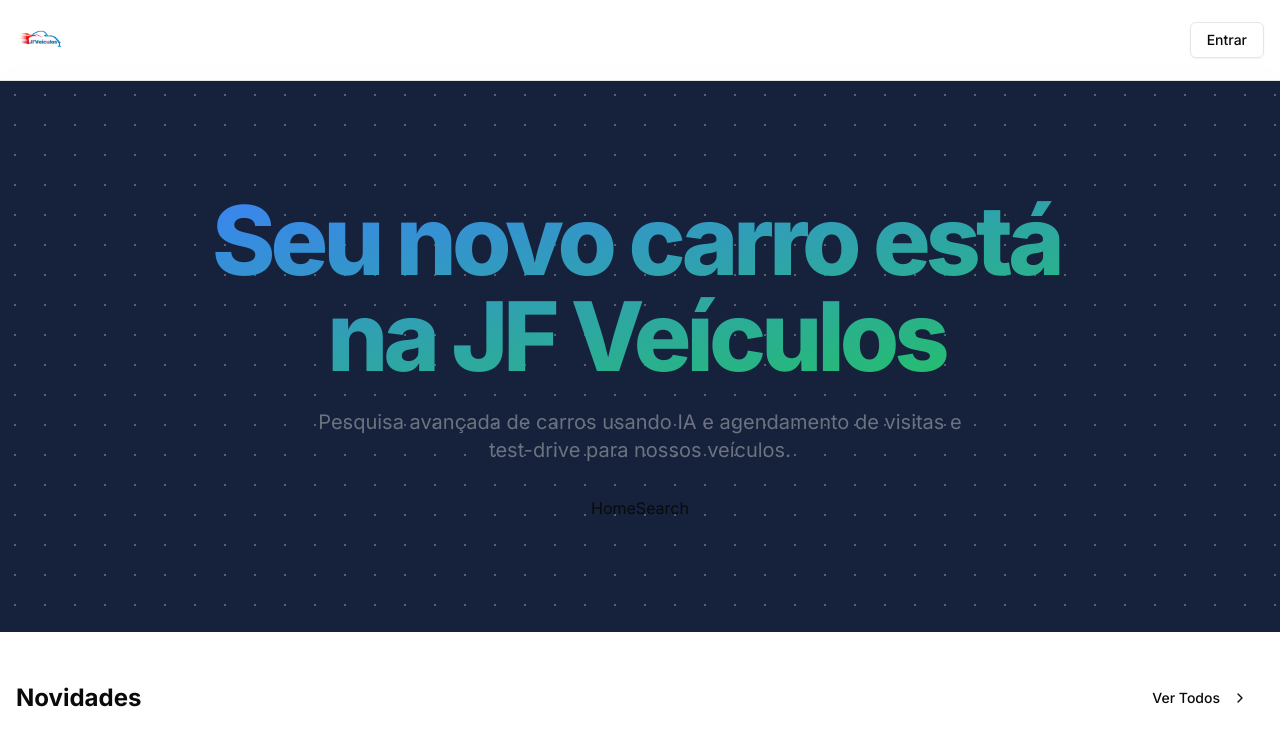
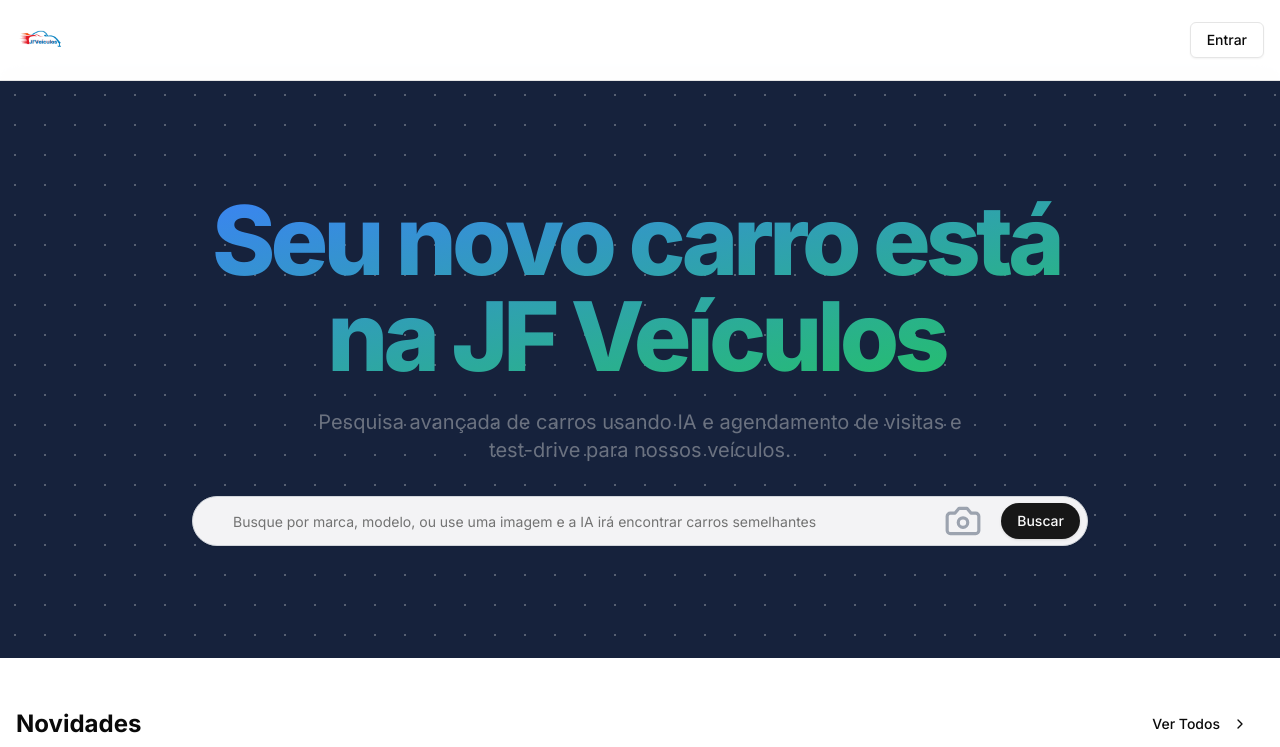
Before and after one commit to lnalmeida/car_showcase, a Next.js app: page / in a window 1280 px wide. Shown: the top 747 px of the page. Built offline with nearby package versions, Linux system fonts and the light colour scheme; no server answers.

Commit message:
feat: finish landing page

```diff
--- a/package.json
+++ b/package.json
@@ -31,6 +31,7 @@
     "react": "^19.0.0",
     "react-day-picker": "^8.10.1",
     "react-dom": "^19.0.0",
+    "react-dropzone": "^14.3.8",
     "sonner": "^2.0.3",
     "tailwind-merge": "^3.3.0",
     "tailwindcss-animate": "^1.0.7"
--- a/src/app/layout.js
+++ b/src/app/layout.js
@@ -3,6 +3,7 @@
 
 import Header from "@/components/Header";
 import { ClerkProvider } from "@clerk/nextjs";
+import { Toaster } from "sonner";
 
 const inter = Inter({ subsets: ["latin"] });
 
@@ -18,6 +19,7 @@
         <body className={`${inter.className}`}>
           <Header isAdminPage={false} />
           <main className="min-h-screen">{children}</main>
+          <Toaster richColors />
           <footer className="p-12 bg-blue-50">
             <div className="container mx-auto px-4 text-center text-gray-600">
               <p>
--- a/src/components/HomeSearch.jsx
+++ b/src/components/HomeSearch.jsx
@@ -1,7 +1,169 @@
-import React from "react";
+"use client";
+
+import React, { useState } from "react";
+import { Input } from "./ui/input";
+import { Camera, Trash2, Upload } from "lucide-react";
+import { Button } from "./ui/button";
+import { useDropzone } from "react-dropzone";
+import { toast } from "sonner";
+import { useRouter } from "next/navigation";
 
 const HomeSearch = () => {
-  return <div>HomeSearch</div>;
+  const [searchTerm, setSearchTerm] = useState("");
+  const [isImageSearchActive, setIsImageSearchActive] = useState(false);
+  const [imagePreview, setImagePreview] = useState("");
+  const [searchImage, setSearchImage] = useState(null);
+  const [isUploading, setUploading] = useState(false);
+
+  const router = useRouter();
+
+  const handleTextSubmit = async (e) => {
+    e.preventDefault();
+    if (!searchTerm.trim()) {
+      toast.error(
+        "Por favor, digite uma marca ou modelo de veículo para pesquisar"
+      );
+      return;
+    }
+
+    router.push(`/cars?search=${encodeURIComponent(searchTerm)}`);
+  };
+  const handleImageSearch = async (e) => {
+    e.preventDefault();
+    if (!searchImage) {
+      toast.error("Por favor, selecione uma imagem");
+      return;
+    }
+
+    // Logica da IA
+  };
+
+  const onDrop = (acceptedFiles) => {
+    const file = acceptedFiles[0];
+
+    if (file) {
+      if (file.size > 1024 * 1024 * 5) {
+        toast.error("O arquivo deve ter menos de 5MB");
+        return;
+      }
+
+      setUploading(true);
+      setSearchImage(file);
+
+      const reader = new FileReader();
+      reader.onloadend = () => {
+        setImagePreview(reader.result);
+        setUploading(false);
+        toast.success("Imagem carregada com sucesso!");
+      };
+
+      reader.onerror = () => {
+        setUploading(false);
+        toast.error("Ocorreu um erro ao carregar a imagem.");
+      };
+
+      reader.readAsDataURL(file);
+    }
+  };
+
+  const { getRootProps, getInputProps, isDragActive, isDragReject } =
+    useDropzone({
+      onDrop,
+      accept: {
+        "image/*": [".jpeg", ".jpg", ".png"],
+      },
+      maxFiles: 1,
+    });
+
+  return (
+    <div>
+      <form onSubmit={handleTextSubmit}>
+        <div className="relative flex items-center">
+          <Input
+            type="text"
+            placeholder="Busque por marca, modelo, ou use uma imagem e a IA irá encontrar carros semelhantes"
+            value={searchTerm}
+            onChange={(e) => setSearchTerm(e.target.value)}
+            className="pl-10 pr-12 py-6 w-full rounded-full border-gray-300 bg-white/95 backdrop-blur-sm"
+          />
+
+          <div className="absolute right-[100px]">
+            <Camera
+              size={50}
+              onClick={() => setIsImageSearchActive(!isImageSearchActive)}
+              className="cursor-pointer rounded-xl p-1.5 ml-2 text-gray-400 hover:text-gray-500 transition duration-300"
+              style={{
+                background: isImageSearchActive ? "#F0F8FF" : "",
+                color: isImageSearchActive ? "black" : "",
+              }}
+            />
+          </div>
+
+          <Button type="submit" className="absolute right-2 rounded-full">
+            Buscar
+          </Button>
+        </div>
+      </form>
+
+      {isImageSearchActive && (
+        <div className="mt-4">
+          <form onSubmit={handleImageSearch}>
+            <div className="border-2 border-dashed border-gray-300 rounded-3xl p-6 text-center">
+              {imagePreview ? (
+                <div className="flex justify-center">
+                  <img
+                    src={imagePreview}
+                    alt="Car Preview"
+                    className="h-40 object-contain mb-4"
+                  />
+                  <span className="relative top-0 right-7">
+                    <Trash2
+                      size={30}
+                      onClick={() => {
+                        setImagePreview("");
+                        setSearchImage(null);
+                        toast.info("Imagem removida!");
+                      }}
+                      className="cursor-pointer bg-transparent p-1.5 text-gray-500 rounded-full hover:text-red-500 bg-gray-200  transition duration-300"
+                    />
+                  </span>
+                </div>
+              ) : (
+                <div {...getRootProps()}>
+                  <input {...getInputProps()} />
+                  <div className="flex flex-col items-center">
+                    <Upload className="h-12 w-12 text-gray-400 mb-2" />
+                    <p className="text-gray-400">
+                      {isDragActive && !isDragReject
+                        ? "Solte o arquivo aqui para enviar"
+                        : "Arraste e solte a imagem do carro aqui para buscar carros semelhantes."}
+                    </p>
+                    {isDragReject && (
+                      <p className="text-red-500 mb-2">
+                        Tipo de arquivo inválido.
+                      </p>
+                    )}
+                    <p className="text-gray-400 text-sm">
+                      Somente arquivos JPEG, PNG ou JPG(Máx. 5MB).
+                    </p>
+                  </div>
+                </div>
+              )}
+            </div>
+
+            {imagePreview && (
+              <Button
+                type="submit"
+                className="w-50 mt-4 p-6 rounded-md"
+                disabled={isUploading}
+              >
+                {isUploading ? "Carregando..." : "Buscar carro usando a imagem"}
+              </Button>
+            )}
+          </form>
+        </div>
+      )}
+    </div>
+  );
 };
-
 export default HomeSearch;
```
Also changed, not shown: 1 other file (tests, documents, lock files or other folders).
